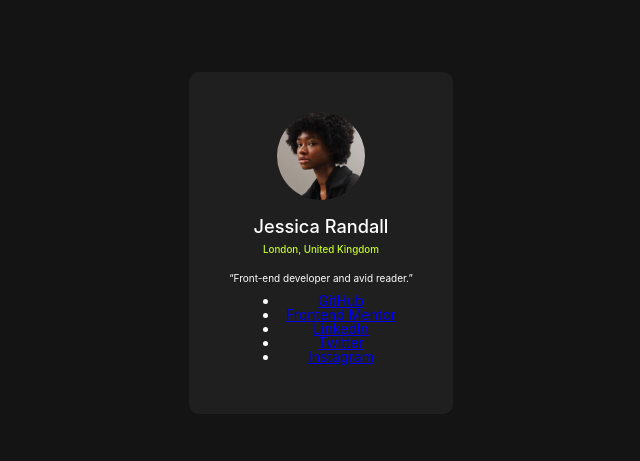
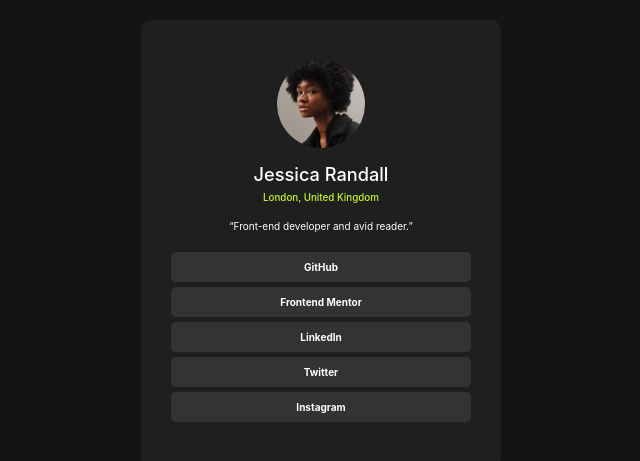
Before and after one commit to ArkadiuszKolodynski/social-links-profile, a React (Vite) app: page / in a window 1280 px wide. Shown: the part 157-618 px from the top of the page, without its empty margins (319-959 px from the left). Built offline with nearby package versions, Linux system fonts and the light colour scheme.

Commit message:
feat: add button component

```diff
--- /dev/null
+++ b/src/components/button/Button.scss
@@ -0,0 +1,23 @@
+@use "../../styles/colors" as c;
+
+.button {
+  background-color: c.$color-grey;
+  color: c.$color-white;
+  padding: 10px;
+  display: block;
+  border: none;
+  border-radius: 5px;
+  cursor: pointer;
+  font-size: 10px;
+  font-weight: bold;
+  transition: background-color 0.3s;
+  width: 280px;
+  margin-top: 5px;
+  margin-bottom: 5px;
+  text-decoration: none;
+
+  &:hover {
+    color: c.$color-dark-grey;
+    background-color: c.$color-primary;
+  }
+}
--- /dev/null
+++ b/src/components/button/Button.tsx
@@ -0,0 +1,11 @@
+import "./Button.scss";
+
+function Button({ socialLink }: { socialLink: string }) {
+  return (
+    <a href="#" className="button">
+      {socialLink}
+    </a>
+  );
+}
+
+export default Button;
--- a/src/components/social-links/SocialLinks.scss
+++ b/src/components/social-links/SocialLinks.scss
@@ -4,7 +4,7 @@
   text-align: center;
   background-color: $color-dark-grey;
   border-radius: 10px;
-  padding: 40px;
+  padding: 40px 20px;
   line-height: 1;
 
   img {
@@ -37,5 +37,7 @@
 }
 
 #social-links-list {
-  margin: 10px;
+  margin: 20px 10px 0 10px;
+  padding: 0;
+  list-style: none;
 }
--- a/src/components/social-links/SocialLinks.tsx
+++ b/src/components/social-links/SocialLinks.tsx
@@ -1,4 +1,5 @@
 import avatar from "../../assets/images/avatar-jessica.jpeg";
+import Button from "../button/Button";
 import "./SocialLinks.scss";
 
 function SocialLinks() {
@@ -21,7 +22,7 @@ function SocialLinks() {
       <ul id="social-links-list">
         {socialLinks.map((link) => (
           <li key={link}>
-            <a href="#">{link}</a>
+            <Button socialLink={link} />
           </li>
         ))}
       </ul>
```
